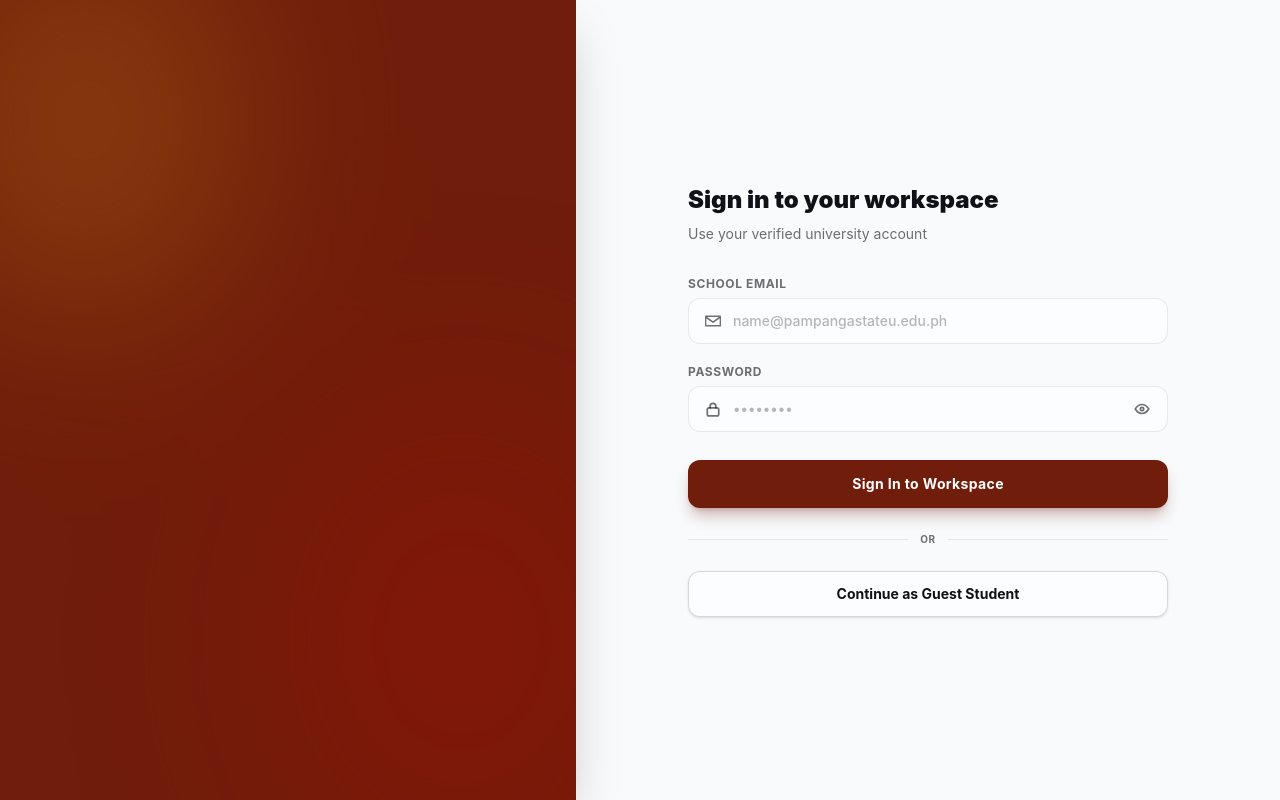
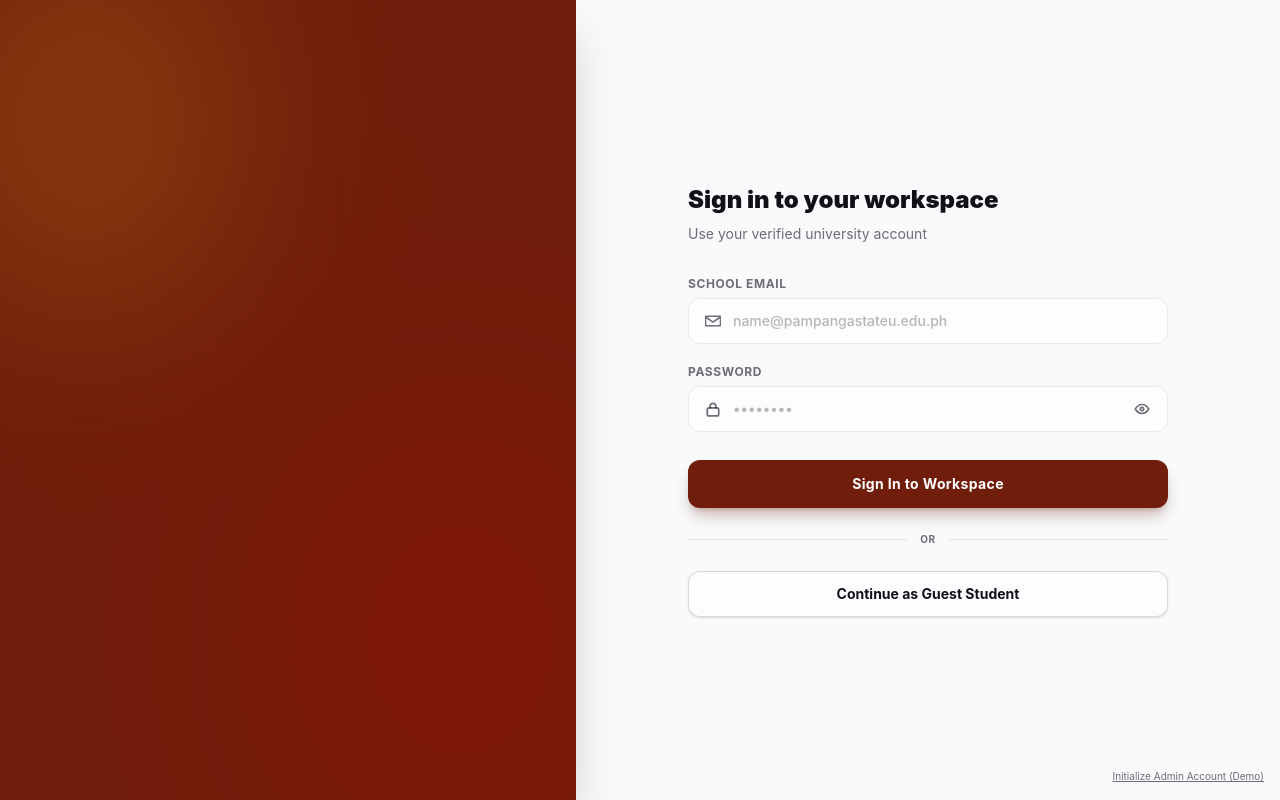
Before and after one commit to EsguerraJanuard/pamsu-python-ide, a React (Vite) app in the folder frontend/: page /login in a window 1280 px wide. Built offline with nearby package versions, Linux system fonts and the light colour scheme; no server answers.

Commit message:
chore(login): add temporary UI button to initialize admin account in production

```diff
--- a/frontend/src/features/auth/Login.jsx
+++ b/frontend/src/features/auth/Login.jsx
@@ -252,6 +252,22 @@ export default function Login() {
 
       {/* Right Side: Login Form */}
       <div className="flex flex-1 items-center justify-center bg-bg-base px-6 py-12 lg:px-8 relative z-0">
+          {/* TEMP SEED BUTTON FOR DEMO */}
+          <button
+            type="button"
+            onClick={async () => {
+              try {
+                const res = await api.get("/admin/seed-production");
+                alert(res.data?.message || "Success!");
+              } catch (err) {
+                alert("Backend still deploying. Please try again in 1 minute. " + (err.message || ""));
+              }
+            }}
+            className="absolute bottom-4 right-4 text-[10px] text-text-muted hover:text-psu-maroon underline"
+          >
+            Initialize Admin Account (Demo)
+          </button>
+
 
         {/* Mobile Logo Header */}
         <div className="absolute top-8 left-6 lg:hidden flex items-center gap-3 animate-login-fade opacity-0">
```
